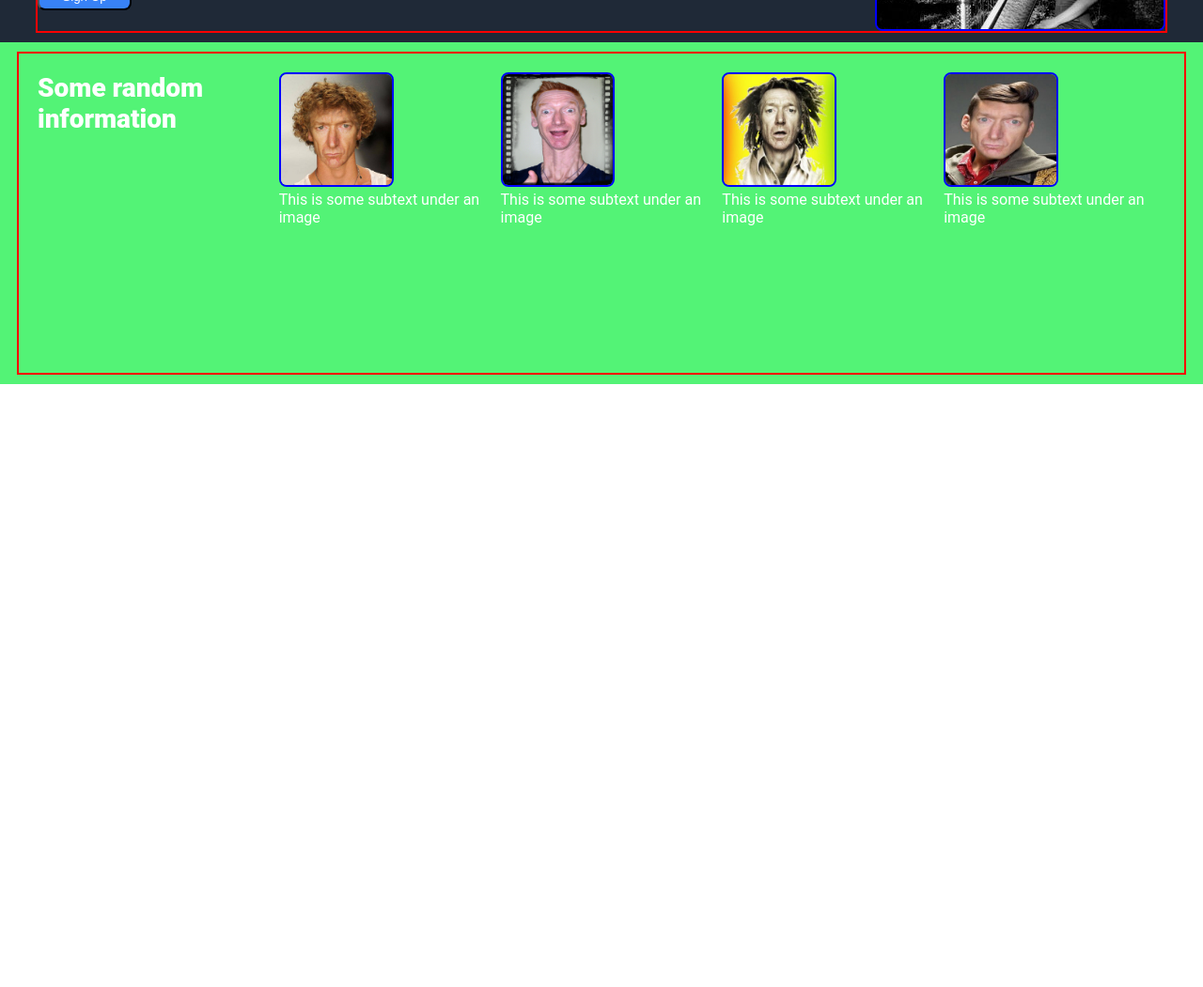
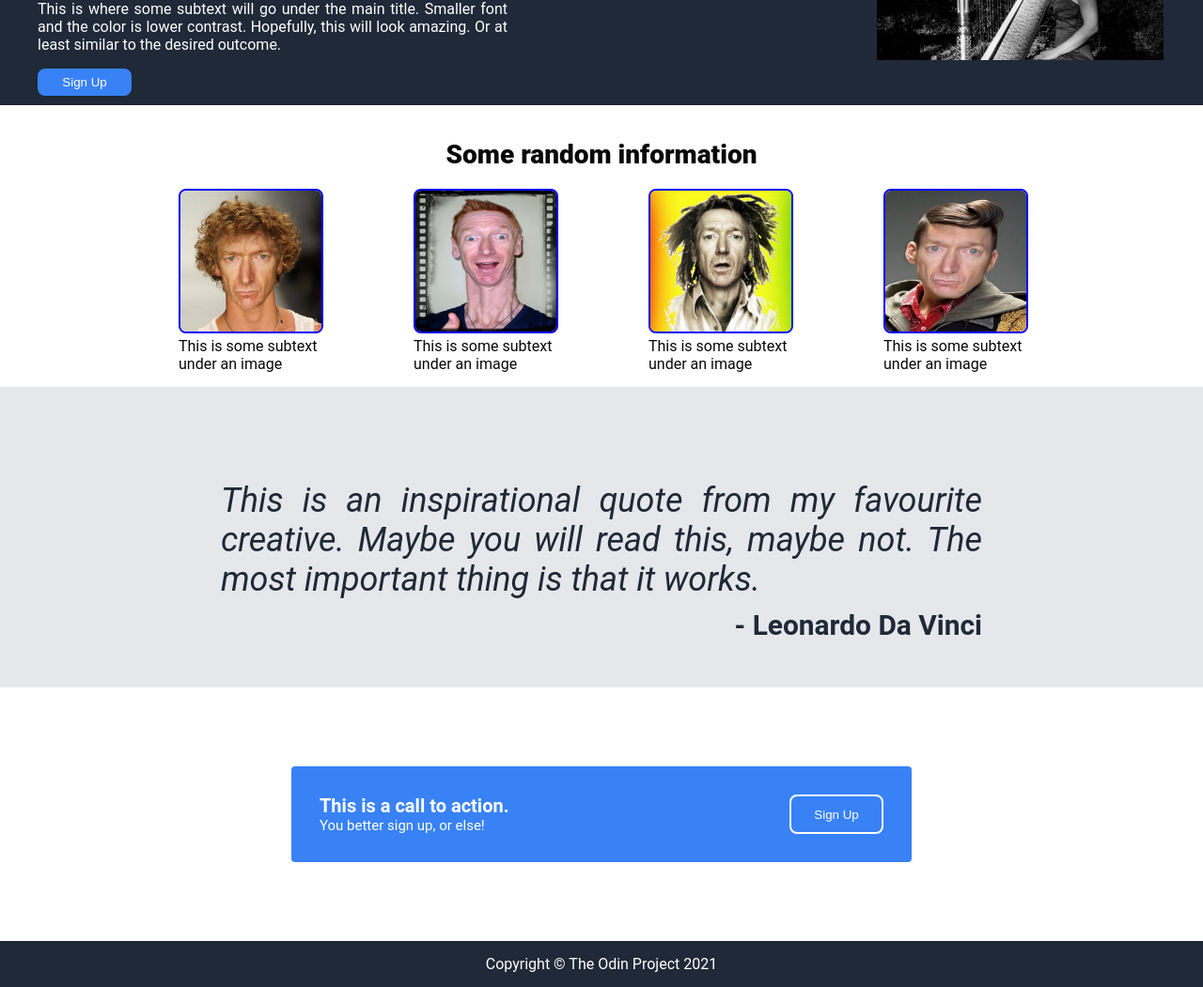
Before and after one commit to Teachertone/Landingpage, a plain HTML site: page index.html in a window 1280 px wide. Shown: the part 219-1270 px from the top of the page at 94% size. Before the commit the page ends 800 px from the top, so only its background shows below. Drawn offline with Linux system fonts and the light colour scheme.

Commit message:
Looking very close to finished!

```diff
--- a/index.html
+++ b/index.html
@@ -24,14 +24,14 @@
         <img class="contents__image" src="./images/space.jpg" alt="space for photo">
         <div class="contents__text">
           <h1>This website is spectacular</h1>
-          <p>This is where some subtext will go under the main title. Smaller font and the color is lower contrast.</p>
+          <p>This is where some subtext will go under the main title. Smaller font and the color is lower contrast. Hopefully, this will look amazing. Or at least similar to the desired outcome.</p>
         <button class="signup1">Sign Up</button></div>
         </div>
       </div>
 
 <div class="information">
     <div class="second">
-      <h3>Some random information</h3>
+      <h4>Some random information</h4>
         <div class="photos">
         <div class="info">
         <img src="./images/moptop.jpg" alt="Tony with moptop hair">
@@ -54,17 +54,26 @@
     </div>
 
 
-    <!-- <div class="quote">
-    <div class="quotetext">This is an inspirational quote from my favourite creative. Maybe you will read this, maybe not. The most important thing is that it works.</div>
-    <div class="h5">- Leonardo Da Vinci</div>
+<div class="quote">
+  <div class="guide">
+  <div class="quotetext">This is an inspirational quote from my favourite creative. Maybe you will read this, maybe not. The most important thing is that it works.
+    <h5> - Leonardo Da Vinci</h5>
     </div>
+  </div>
+</div>
 
-    <div class="contact">
-        <div class="CTA">This is a call to action.You better sign up, or else!
-         <button class="signup2">Sign Up</button></div>
+<div class="contact">
+  <div class="guide2">
+        <div class="CTA">
+          <div class="call">
+          <p class="p1">This is a call to action.</p>
+          <p class="p2">You better sign up, or else!</p>
+          </div>
+          <button class="signup2">Sign Up</button></div>
+
     </div>
-    </div>
-    <div class="footer"> Copyright © The Odin Project 2021</div>  -->
-<!-- </div>  -->
-  </body>
+  </div>
+
+  <div class="footer"> Copyright © The Odin Project 2021</div>
+</body>
 </html>
--- a/style.css
+++ b/style.css
@@ -1,5 +1,5 @@
 body {
-  font-family:Roboto, Oxygen, Ubuntu, Cantarell, 'Open Sans', 'Helvetica Neue', sans-serif;
+  font-family:'Roboto', 'Helvetica Neue', sans-serif;
   min-height: 100vh;
   display: flex;
   flex-direction: column;
@@ -22,7 +22,7 @@ body {
   flex-direction: row;
   justify-content: space-between;
   align-items: center;
-  border: 2px solid red;
+  /* border: 2px solid red; */
   gap: 100px;
   width: 1200px;
 }
@@ -54,14 +54,14 @@ a {
   display: flex;
   flex-direction: row-reverse;
   justify-content: space-between;
-  border: 2px solid red;
+  /* border: 2px solid red; */
 }
 .contents__image {
   margin: 0;
   width:auto;
   -o-object-fit: contain;
      object-fit: contain;
-
+border-color: #1F2937;
 }
 .contents__text {
   flex: 1 1 auto;
@@ -71,23 +71,21 @@ a {
 }
 
 h1 {
-    font-size: 48px;
-    font-weight: 900;
-    margin: 0;
-    padding: 0;
+  font-size: 48px;
+  font-weight: 900;
+  margin: 0;
+  padding: 0;
+  width: 400px;
+}
 
+p {
+  width: 500px;
+  text-align: justify;
 }
 .signup1 {
     background-color: #3882F6;
     color: white;
-    border-radius: 8px;
-    padding: 5px;
-    width: 100px;
-}
-.signup2 {
-    border: 2px solid rgb(254, 251, 251);
-    background-color: #3882F6;
-    color: white;
+    border: 2px solid #3882F6;
     border-radius: 8px;
     padding: 5px;
     width: 100px;
@@ -97,83 +95,147 @@ h1 {
   display: flex;
   justify-content: center;
   width: 100%;
-  padding: 10px;
-  background-color: #53f376;
-  color: white;
+  padding: 0px;
+  background-color: #ffffff;
+  color: rgb(8, 8, 8);
+  height: 300px;
 }
-
 .second {
   display: flex;
-  flex-direction: row;
+  flex-direction: column;
   justify-content: center;
-  align-items: start;
-  border: 2px solid red;
+  align-items:center;
+  /* border: 2px solid red; */
   width: 1200px;
   height: 300px;
-  padding: 20px;
+  padding: 0px;
 }
-h3 {
+h4 {
     font-size: 28px;
     font-weight: 900;
     margin: 0;
-    padding: 0;
+    padding: 20px;
 }
-
 .photos {
     display: flex;
     flex-direction: row;
+    justify-content: center;
+    align-content: center;
+    padding-left: 100px;
+    margin: 0;
 }
 img {
-  width:50%;
+  width:60%;
   border: 2px solid blue;
   border-radius: 8px;
 }
-
-
-/* .quote {
-    display: flex;
-    justify-content: center;
-    background-color: #E5E7EB;
+.info {
+  width: 250px;
+}
+.text {
+  width: 150px;
 }
 
-.quotetext {
-    font-size: 36px;
-    color: rgb(86, 86, 86);
-    font-style: italic;
-    text-align: justify;
-    padding: 7.5%;
+.quote {
+  display: flex;
+  justify-content: center;
+  width: 100%;
+  padding: 10px;
+  background-color: #E5E7EB;
+  color: white;
+  height: 300px;
 }
 
-.h5 {
+.guide {
+  display: flex;
+  justify-content: center;
+  align-items: center;
+  /* border: 2px solid red; */
+  width: 1200px;
+
+}
+.quotetext {
   display: flex;
   flex-direction: column;
-  justify-content: end;
+  justify-content: center;
+  align-items:start;
+  color: #1F2937;
+  font-size: 36px;
+  font-style:italic;
+  text-align: justify;
+  height: 60px;
+  width: 810px;
+  margin-top: 100px;
+}
+
+h5 {
   font-weight: bold;
-  padding: 10px;
+  align-self: end;
+  font-style: normal;
+  padding: 0;
+  margin-top: 10px;
 }
 
 .contact {
   display: flex;
-  flex: 1;
   justify-content: center;
-  padding: 15px;
+  width: 100%;
+  padding: 10px;
+  background-color: white;
+  color: black;
+  height: 250px;
 }
-
+.guide2 {
+  display: flex;
+  justify-content: center;
+  align-items: center;
+  /* border: 2px solid red; */
+  width: 1200px;
+}
 .CTA {
-  display: flex;
-  flex-direction: column;
-  align-items: start;
   background-color: #3882F6;
   color: white;
   padding: 30px;
+  width: 600px;
+  border-radius: 4px;
+  display: flex;
+  justify-content: space-between;
+}
+.call {
+  display: flex;
+  flex-direction: column;
+
+}
+.p1 {
+  font-size: 20px;
+  font-weight: bold;
+  margin: 0;
+  padding: 0;
+}
+.p2 {
+ font-size: 15px;
+  margin: 0;
+  padding: 0;
+}
+.signup2 {
+  display: flex;
+  flex-direction: row;
+  justify-content: center;
+  align-items: center;
+  border: 2px solid rgb(254, 251, 251);
+  background-color: #3882F6;
+  color: white;
+  border-radius: 8px;
+  padding: 5px;
+  width: 100px;
 }
 
 .footer {
   display: flex;
-  flex: 1;
+  width: 100%;
   justify-content: center;
   align-items: center;
   background-color:#1F2937;
   color: white;
   padding: 15px;
-} */
+}
```
